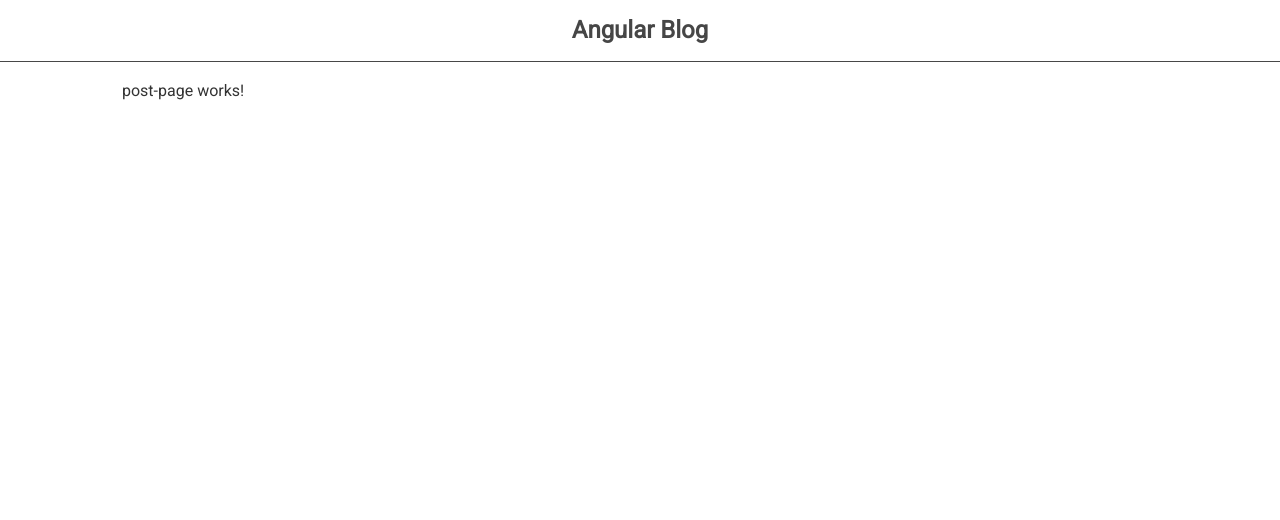
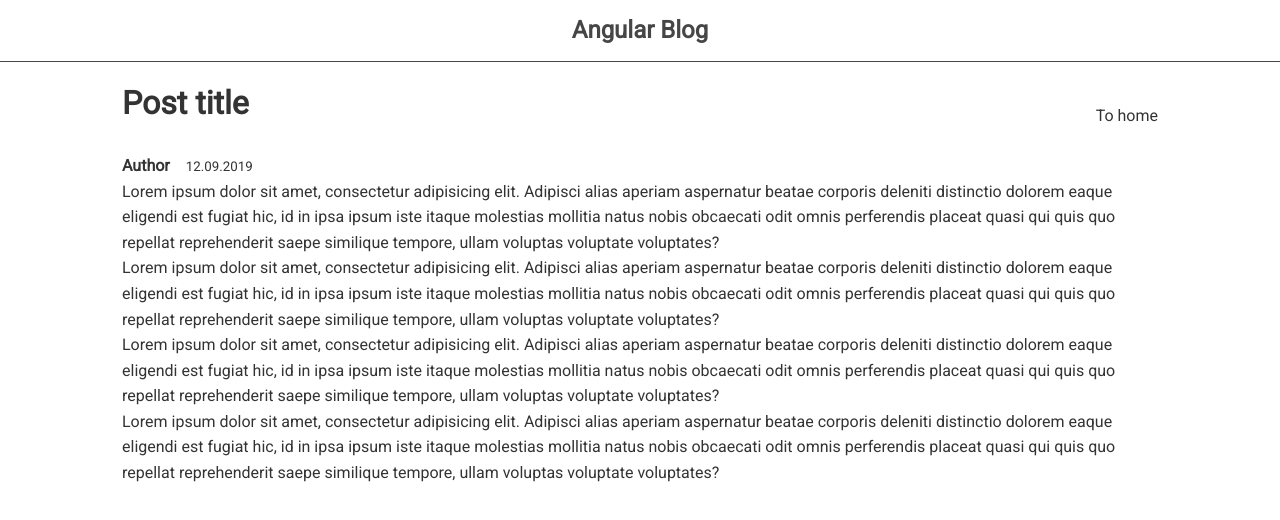
Before and after one commit to sergeantops134/angularBlog, an Angular app: page /post/1 in a window 1280 px wide. Shown: the top 520 px of the page. Built offline with nearby package versions, Linux system fonts and the light colour scheme.

Commit message:
L-005 #comment Added post page markup

```diff
--- a/src/app/post-page/post-page.component.html
+++ b/src/app/post-page/post-page.component.html
@@ -1 +1,21 @@
-<p>post-page works!</p>
+<div class="post">
+  <div class="header">
+    <h1>Post title</h1>
+
+    <button routerLink="/" class="btn btn-link">To home</button>
+
+  </div>
+
+  <div class="info">
+    <strong>Author</strong>
+    <small>12.09.2019</small>
+  </div>
+
+  <div>
+    <p>Lorem ipsum dolor sit amet, consectetur adipisicing elit. Adipisci alias aperiam aspernatur beatae corporis deleniti distinctio dolorem eaque eligendi est fugiat hic, id in ipsa ipsum iste itaque molestias mollitia natus nobis obcaecati odit omnis perferendis placeat quasi qui quis quo repellat reprehenderit saepe similique tempore, ullam voluptas voluptate voluptates?</p>
+    <p>Lorem ipsum dolor sit amet, consectetur adipisicing elit. Adipisci alias aperiam aspernatur beatae corporis deleniti distinctio dolorem eaque eligendi est fugiat hic, id in ipsa ipsum iste itaque molestias mollitia natus nobis obcaecati odit omnis perferendis placeat quasi qui quis quo repellat reprehenderit saepe similique tempore, ullam voluptas voluptate voluptates?</p>
+    <p>Lorem ipsum dolor sit amet, consectetur adipisicing elit. Adipisci alias aperiam aspernatur beatae corporis deleniti distinctio dolorem eaque eligendi est fugiat hic, id in ipsa ipsum iste itaque molestias mollitia natus nobis obcaecati odit omnis perferendis placeat quasi qui quis quo repellat reprehenderit saepe similique tempore, ullam voluptas voluptate voluptates?</p>
+    <p>Lorem ipsum dolor sit amet, consectetur adipisicing elit. Adipisci alias aperiam aspernatur beatae corporis deleniti distinctio dolorem eaque eligendi est fugiat hic, id in ipsa ipsum iste itaque molestias mollitia natus nobis obcaecati odit omnis perferendis placeat quasi qui quis quo repellat reprehenderit saepe similique tempore, ullam voluptas voluptate voluptates?</p>
+  </div>
+
+</div>
--- a/src/app/post-page/post-page.component.scss
+++ b/src/app/post-page/post-page.component.scss
@@ -0,0 +1,17 @@
+.post {
+
+  .header {
+    display: flex;
+    justify-content: space-between;
+    align-items: center;
+  }
+  h1 {
+    margin-bottom: 1.5rem;
+  }
+
+  .info {
+    strong{
+      margin-right: 1rem;
+    }
+  }
+}
```
